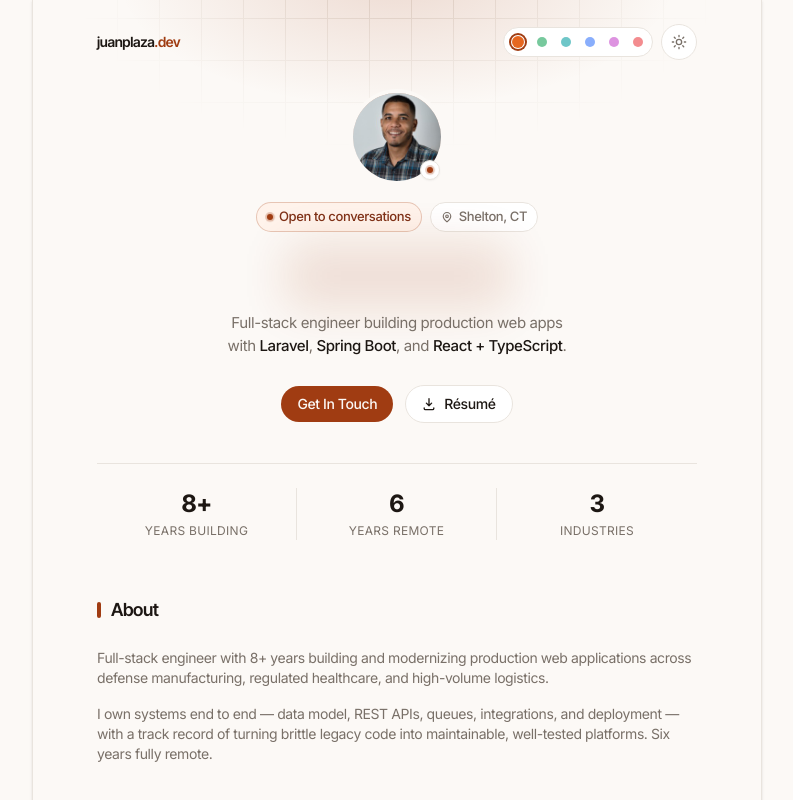
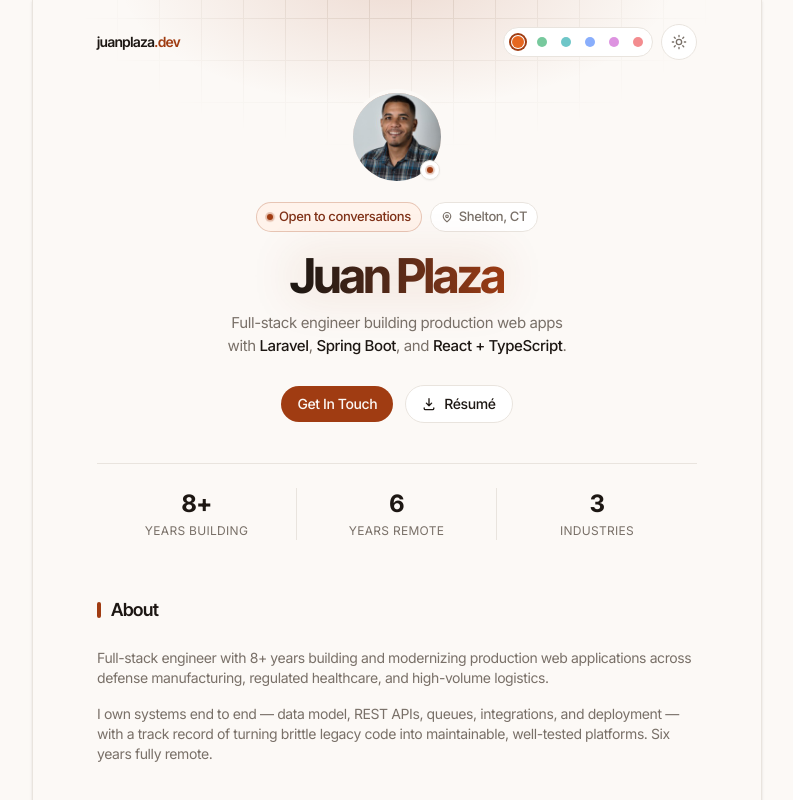
Before and after one commit to juanplazadev/juanplazadev, a React (Vite) app in the folder frontend/: page / in a window 1280 px wide. Shown: the top 800 px of the page, without its empty margins (244-1037 px from the left). Built offline with nearby package versions, Linux system fonts and the light colour scheme.

Commit message:
fix: hero name not displaying on Safari

```diff
--- a/frontend/src/components/ui/header.tsx
+++ b/frontend/src/components/ui/header.tsx
@@ -117,19 +117,27 @@ export default function Header() {
           </Badge>
         </div>
 
-        <h1
-          className="font-inter-tight hero-in from-foreground via-primary to-foreground relative mb-3 inline-block animate-[shimmer_3s_ease-in-out_infinite] bg-linear-to-r bg-[length:200%_100%] bg-clip-text text-4xl font-bold tracking-tighter text-transparent sm:text-5xl"
-          style={delay(170)}
-        >
-          <span className="relative">
+        {/*
+          The glow and the entrance live on this wrapper, not on the h1. WebKit
+          will not paint a background-clip:text background onto a *positioned*
+          descendant, so the moment the name sat inside a `relative` span — which
+          is what the glow needed to anchor to — the text rendered at its own
+          transparent colour and vanished on iOS while Chrome drew it fine. The
+          h1 now contains nothing but the text.
+
+          `isolate` makes this wrapper the stacking context the -z-10 glow
+          resolves against. Without it the glow escapes to the root context and
+          paints behind the card's opaque background, which is where it was.
+        */}
+        <div className="hero-in relative isolate mb-3 inline-block" style={delay(170)}>
+          <span
+            aria-hidden="true"
+            className="bg-primary/30 pointer-events-none absolute inset-0 -z-10 animate-[nameGlow_8s_ease-in-out_infinite] blur-xl"
+          />
+          <h1 className="font-inter-tight from-foreground via-primary to-foreground animate-[name-shimmer_6s_ease-in-out_infinite] bg-linear-to-r bg-[length:200%_100%] bg-clip-text text-4xl font-bold tracking-tighter text-transparent sm:text-5xl">
             Juan Plaza
-            {/* subtle ambient glow */}
-            <span
-              aria-hidden="true"
-              className="bg-primary/30 pointer-events-none absolute inset-0 -z-10 animate-[nameGlow_4s_ease-in-out_infinite] blur-xl"
-            />
-          </span>
-        </h1>
+          </h1>
+        </div>
 
         <p className="text-muted-foreground hero-in mx-auto mb-7 max-w-md text-[15px] text-balance" style={delay(230)}>
           Full-stack engineer building production web apps with{" "}
--- a/frontend/src/css/additional-styles/hero.css
+++ b/frontend/src/css/additional-styles/hero.css
@@ -54,3 +54,39 @@
   animation: hero-in 0.6s cubic-bezier(0.16, 1, 0.3, 1) both;
   animation-delay: var(--hero-delay, 0ms);
 }
+
+/* Name treatment --------------------------------------------------------- */
+
+/*
+  These two live here rather than in style.css, which is the token file. The
+  sweep was called `shimmer`, which is also the name motion.css gives the
+  button's hover sweep — same-named @keyframes do not coexist, the later one
+  simply wins, so one of the two effects was always running the other's frames.
+  Renaming it settles that; the button keeps `shimmer`.
+*/
+@keyframes name-shimmer {
+  0% {
+    background-position: 200% center;
+  }
+
+  50% {
+    background-position: -100% center;
+  }
+
+  100% {
+    background-position: 200% center;
+  }
+}
+
+@keyframes nameGlow {
+  0%,
+  100% {
+    opacity: 0.15;
+    transform: scale(0.98);
+  }
+
+  50% {
+    opacity: 0.5;
+    transform: scale(1.04);
+  }
+}
--- a/frontend/src/css/style.css
+++ b/frontend/src/css/style.css
@@ -74,30 +74,3 @@
   --font-inter: Inter, sans-serif;
   --font-inter-tight: Inter Tight, sans-serif;
 }
-
-@keyframes shimmer {
-  0% {
-    background-position: 200% center;
-  }
-
-  50% {
-    background-position: -100% center;
-  }
-
-  100% {
-    background-position: 200% center;
-  }
-}
-
-@keyframes nameGlow {
-  0%,
-  100% {
-    opacity: 0.15;
-    transform: scale(0.98);
-  }
-
-  50% {
-    opacity: 0.5;
-    transform: scale(1.04);
-  }
-}
```
